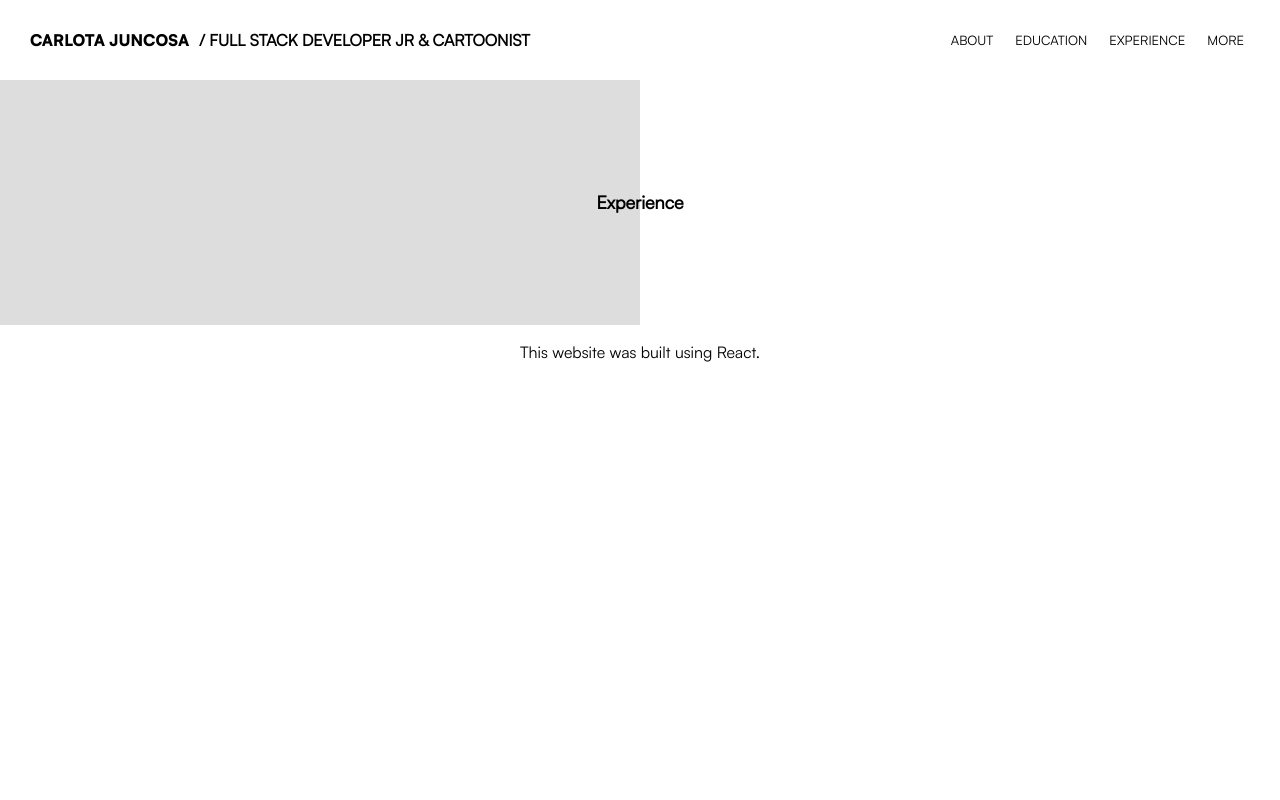
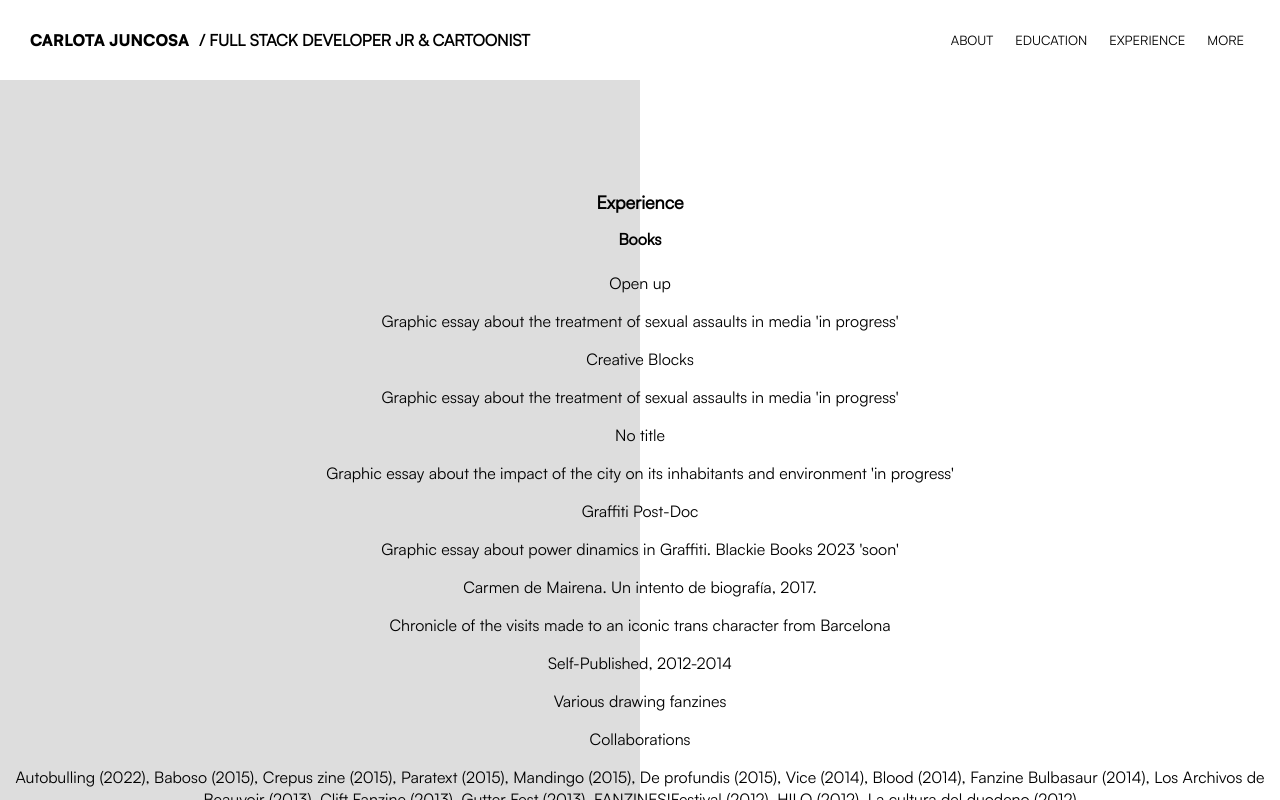
Before and after one commit to carlotajuncosa/my-cv, a React (Create React App) app in the folder my-cv/: page / in a window 1280 px wide. Both pictures are taken after a click on the button "EXPERIENCE". Shown: the top 800 px of the page. Built offline with nearby package versions, Linux system fonts and the light colour scheme.

Commit message:
FEAT render with useContext Experience info in Experience.jsx component

```diff
--- a/my-cv/src/components/Experience.jsx
+++ b/my-cv/src/components/Experience.jsx
@@ -1,9 +1,12 @@
-import React from 'react'
+import React, { useContext } from 'react';
+import { MyContext } from "../Shared/Context";
+import "./Experience.scss"
 
-const Experience = ({books, exhibitions, lecturer, design}) => {
+const Experience = () => {
+    const {books, exhibitions, lecturer, design} = useContext(MyContext);
   return (
     <div><h3>Experience</h3>
-   {/*  <h4>Books</h4>
+   <h4>Books</h4>
     {books.map((book) =>{
         return(
             <div key={JSON.stringify(book)}>
@@ -43,7 +46,7 @@ const Experience = ({books, exhibitions, lecturer, design}) => {
                 <p>{item.description}</p>
             </div>
         )
-    })}  */}
+    })}
     </div>
 
   )}
```
Also changed, not shown: my-cv/src/components/Experience.scss (added).
